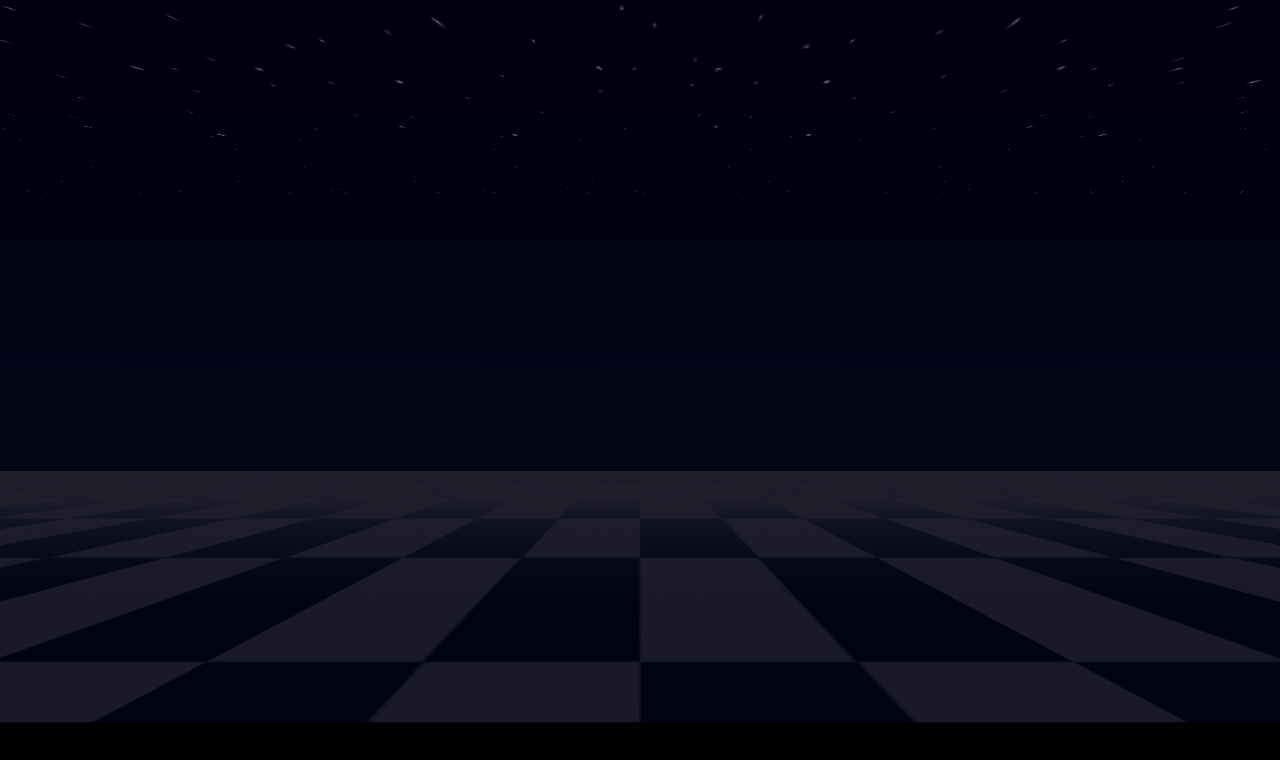
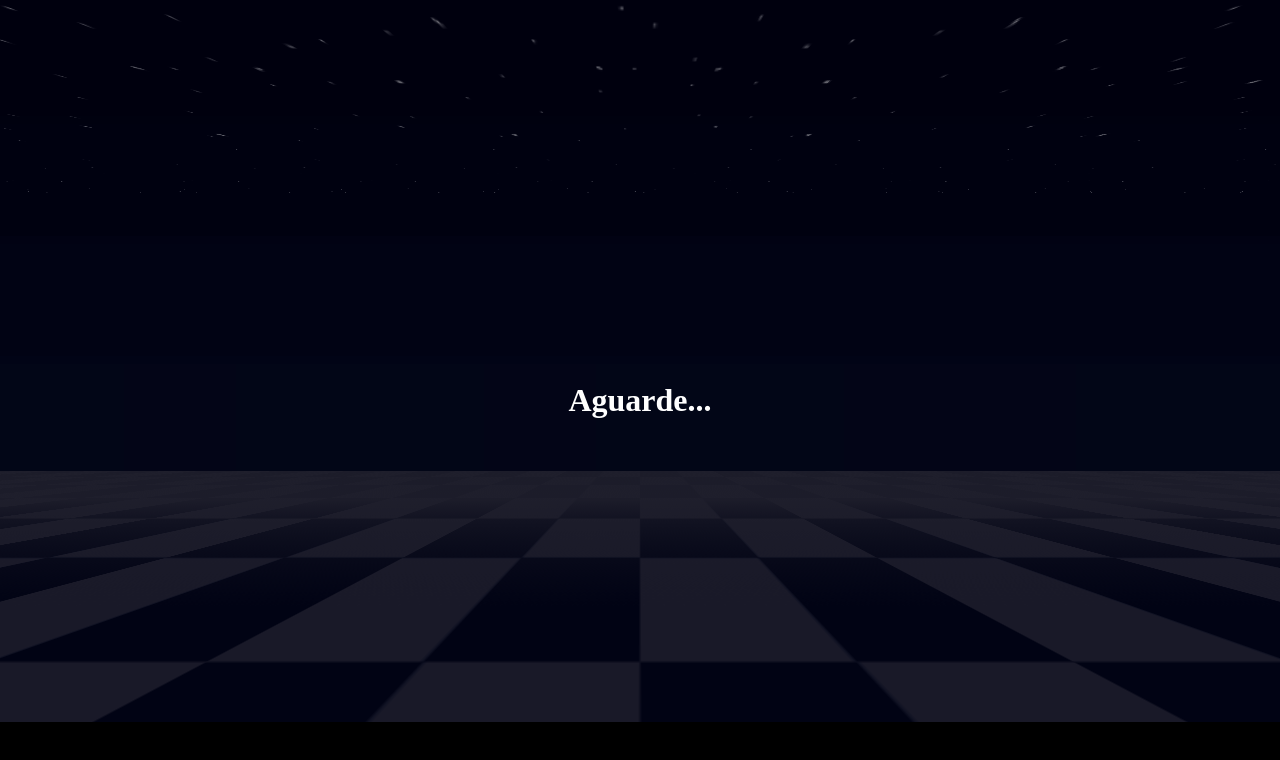
Before and after one commit to hugolcouto/assets-twitch, a plain HTML site: page starting-soon.html in a window 1280 px wide. Drawn offline with nearby package versions, Linux system fonts and the light colour scheme.

Commit message:
Testes com jqeury

```diff
--- a/css/starting-soon.css
+++ b/css/starting-soon.css
@@ -50,7 +50,7 @@
 		background-position: 0 0;
 	}
 	to {
-		background-position: 0 110%;
+		background-position: 0 100%;
 	}
 }
 
@@ -94,5 +94,11 @@
 	left: 0;
 	width: 100vw;
 	height: 100vh;
-	/* background-color: blue; */
+	display: flex;
+	align-items: center;
+	justify-content: center;
 }
+
+.title {
+	color: #fff;
+}
--- a/starting-soon.html
+++ b/starting-soon.html
@@ -17,7 +17,13 @@
 		</div>
 	</div>
 	<div class="frontground">
-
+		<h1 class="title"></h1>
 	</div>
+	<script src="//unpkg.com/jquery"></script>
+	<script>
+		$(document).ready(function() {
+			$('.title').html('Aguarde...');
+		})
+	</script>
 </body>
 </html>
```
